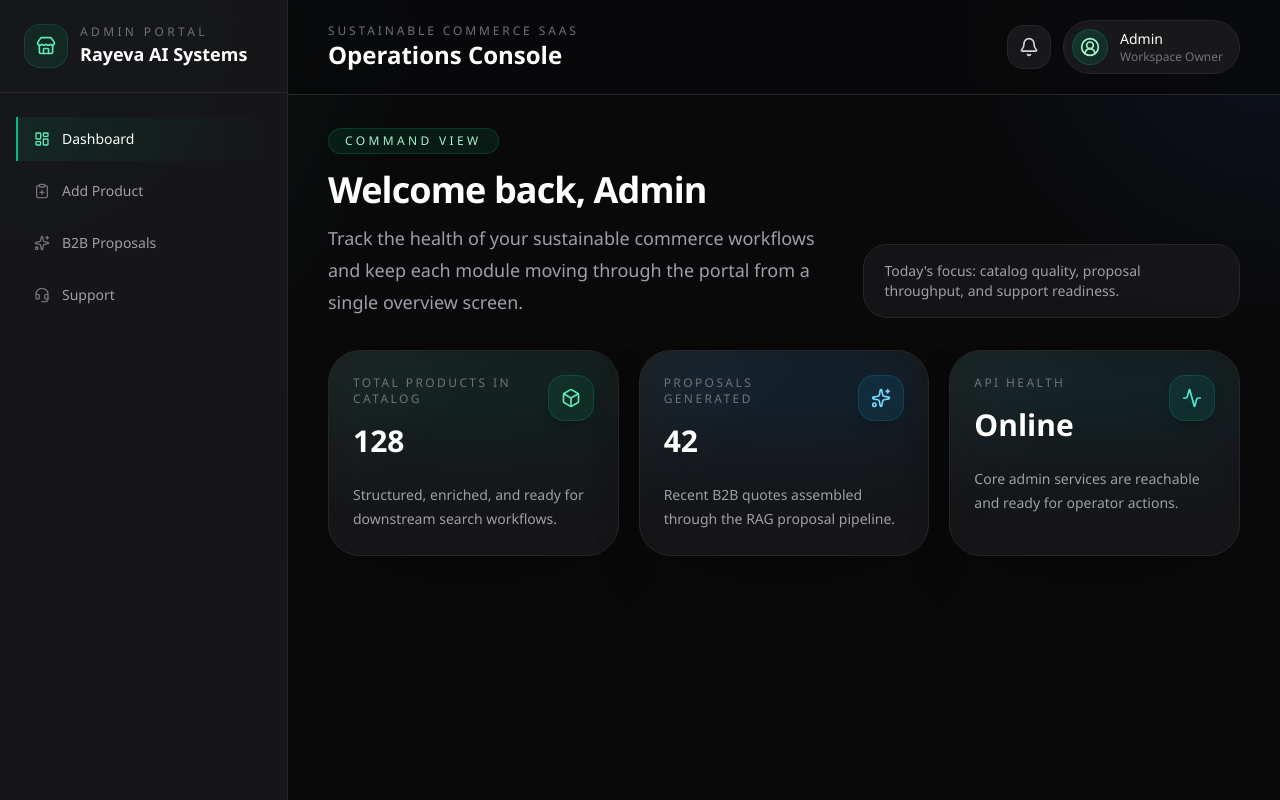
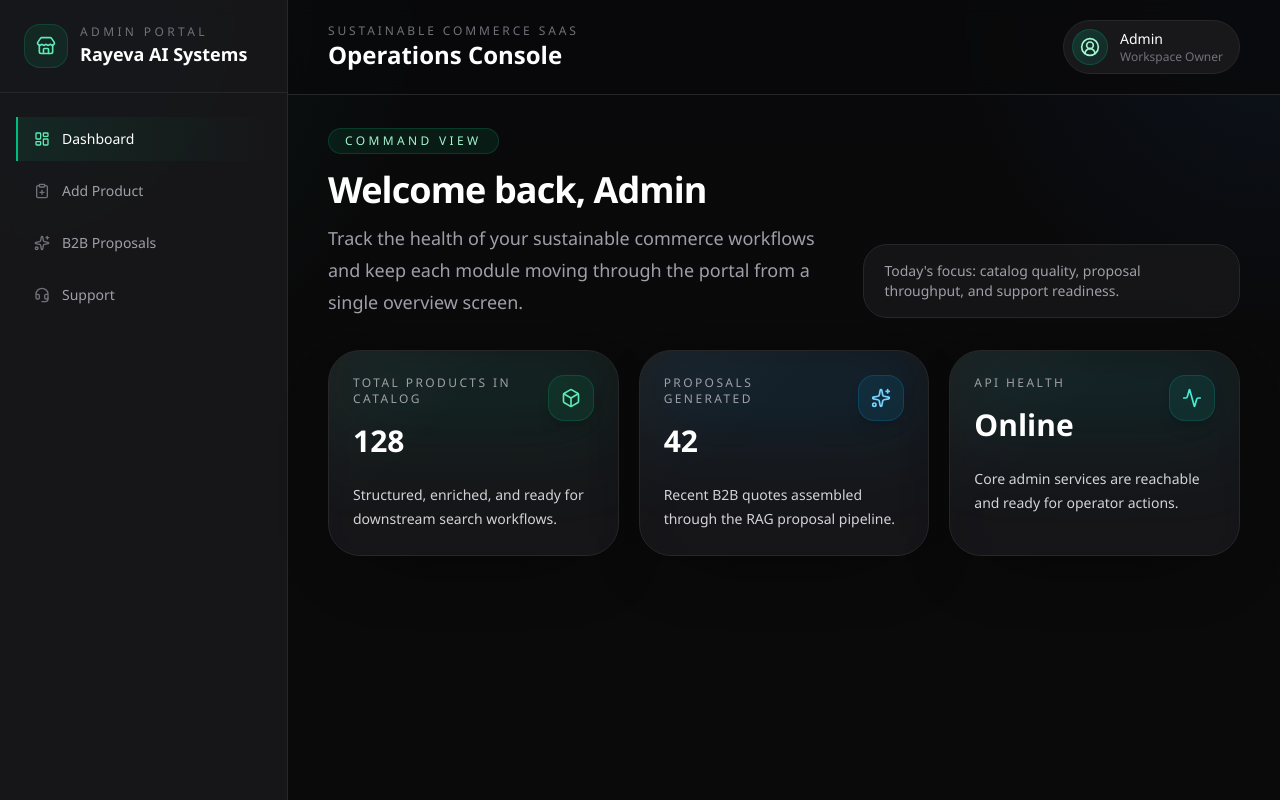
Before and after one commit to MayankSikkalwar/Sustainable_commerce_project, a React (Vite) app in the folder frontend/: page /dashboard in a window 1280 px wide. Built offline with nearby package versions, Linux system fonts and the light colour scheme.

Commit message:
update ui

```diff
--- a/frontend/src/layouts/AdminLayout.jsx
+++ b/frontend/src/layouts/AdminLayout.jsx
@@ -1,5 +1,5 @@
 import { Link, Outlet, useLocation } from "react-router-dom";
-import { Bell, CircleUserRound, ClipboardPlus, Headset, LayoutDashboard, Sparkles, Store } from "lucide-react";
+import { CircleUserRound, ClipboardPlus, Headset, LayoutDashboard, Sparkles, Store } from "lucide-react";
 
 const navigationItems = [
   {
@@ -87,14 +87,6 @@ function AdminLayout() {
                 <p className="text-xs uppercase tracking-[0.24em] text-zinc-500">Sustainable Commerce SaaS</p>
                 <h2 className="text-2xl font-semibold text-white">Operations Console</h2>
               </div>
-              <div className="flex items-center gap-3">
-                <button
-                  type="button"
-                  className="inline-flex h-11 w-11 items-center justify-center rounded-2xl border border-zinc-800 bg-zinc-900 text-zinc-300 transition hover:border-emerald-500/30 hover:text-white"
-                  aria-label="Notifications"
-                >
-                  <Bell className="h-5 w-5" />
-                </button>
               <div className="flex items-center gap-3 rounded-full border border-zinc-800 bg-zinc-900 py-2 pl-2 pr-4">
                 <div className="flex h-9 w-9 items-center justify-center overflow-hidden rounded-full border border-emerald-500/20 bg-gradient-to-br from-emerald-500/20 to-teal-500/10 text-emerald-200">
                   <CircleUserRound className="h-5 w-5" />
@@ -102,7 +94,6 @@ function AdminLayout() {
                 <div className="hidden sm:block">
                   <p className="text-sm font-medium text-white">Admin</p>
                   <p className="text-xs text-zinc-500">Workspace Owner</p>
-                  </div>
                 </div>
               </div>
             </div>
--- a/frontend/src/pages/DashboardPage.jsx
+++ b/frontend/src/pages/DashboardPage.jsx
@@ -61,14 +61,14 @@ function DashboardPage() {
               <div className="absolute inset-0 bg-[linear-gradient(135deg,rgba(255,255,255,0.03),transparent_38%)]" />
               <div className="flex items-start justify-between gap-4">
                 <div className="relative z-10">
-                  <p className="text-xs uppercase tracking-[0.2em] text-zinc-500">{stat.label}</p>
+                  <p className="text-xs uppercase tracking-[0.2em] text-zinc-400">{stat.label}</p>
                   <p className="mt-4 text-3xl font-semibold text-white">{stat.value}</p>
                 </div>
                 <div className={`relative z-10 rounded-2xl border p-3 shadow-lg ${stat.accent}`}>
                   <Icon className="h-5 w-5" />
                 </div>
               </div>
-              <p className="relative z-10 mt-6 text-sm leading-6 text-zinc-400">{stat.detail}</p>
+              <p className="relative z-10 mt-6 text-sm leading-6 text-zinc-300">{stat.detail}</p>
             </article>
           );
         })}
```
Lines whose indentation alone changed are shown as unchanged.
